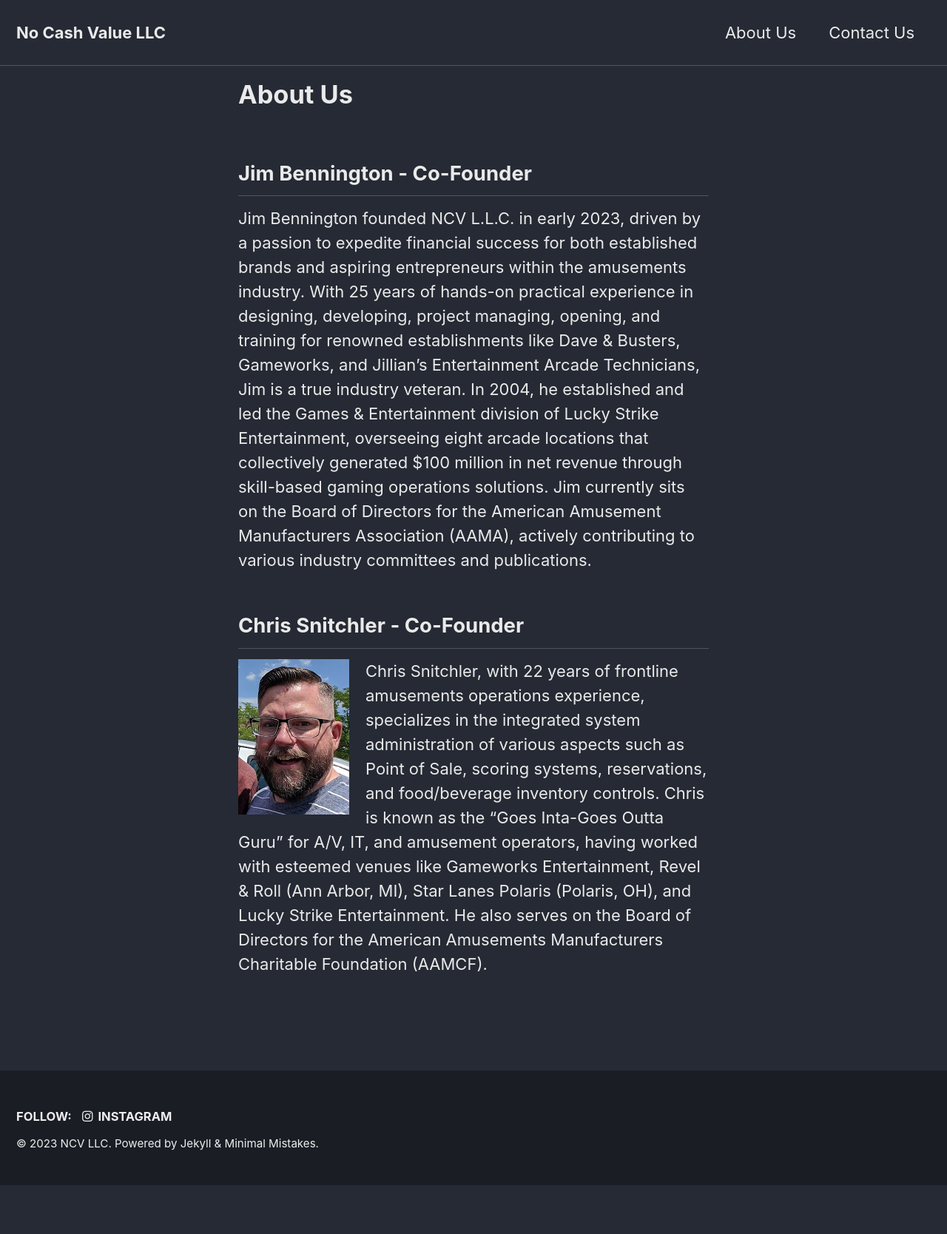
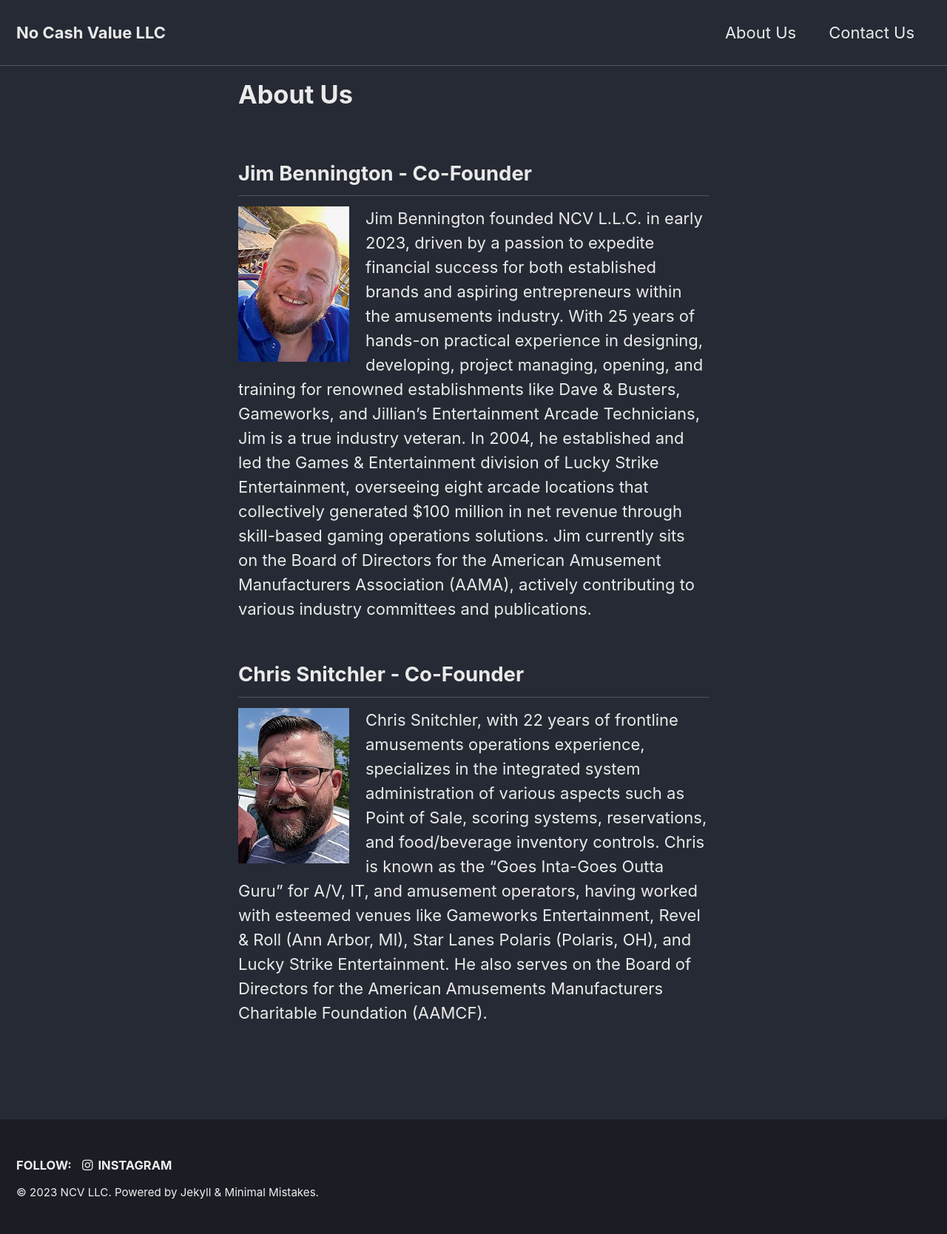
Before and after one commit to cdigitaldetroit/NCVLLC, a Jekyll site: the page built from _pages/about.md, in a window 1280 px wide. Shown: the whole page at 74% size. Built offline with Jekyll 4.4.1, drawn with Linux system fonts in a browser that asks for light colours; cached includes are drawn as plain includes; before the commit the page ends 1602 px from its top, so only the background shows below that.

Commit message:
Added gizmo image

```diff
--- a/_pages/about.md
+++ b/_pages/about.md
@@ -5,8 +5,8 @@
 
 ## Jim Bennington - Co-Founder
 
-Jim Bennington founded NCV L.L.C. in early 2023, driven by a passion to expedite financial success for both established brands and aspiring entrepreneurs within the amusements industry. With 25 years of hands-on practical experience in designing, developing, project managing, opening, and training for renowned establishments like Dave & Busters, Gameworks, and Jillian’s Entertainment Arcade Technicians, Jim is a true industry veteran. In 2004, he established and led the Games & Entertainment division of Lucky Strike Entertainment, overseeing eight arcade locations that collectively generated $100 million in net revenue through skill-based gaming operations solutions. Jim currently sits on the Board of Directors for the American Amusement Manufacturers Association (AAMA), actively contributing to various industry committees and publications.
+![image-left]({{ site.url }}{{ site.baseurl }}/assets/images/gizmo.png){: .align-left}Jim Bennington founded NCV L.L.C. in early 2023, driven by a passion to expedite financial success for both established brands and aspiring entrepreneurs within the amusements industry. With 25 years of hands-on practical experience in designing, developing, project managing, opening, and training for renowned establishments like Dave & Busters, Gameworks, and Jillian’s Entertainment Arcade Technicians, Jim is a true industry veteran. In 2004, he established and led the Games & Entertainment division of Lucky Strike Entertainment, overseeing eight arcade locations that collectively generated $100 million in net revenue through skill-based gaming operations solutions. Jim currently sits on the Board of Directors for the American Amusement Manufacturers Association (AAMA), actively contributing to various industry committees and publications.
 
 ## Chris Snitchler - Co-Founder
 
-![image-left]({{ site.url }}{{ site.baseurl }}/assets/images/Snitch.png){: .align-left}Chris Snitchler, with 22 years of frontline amusements operations experience, specializes in the integrated system administration of various aspects such as Point of Sale, scoring systems, reservations, and food/beverage inventory controls. Chris is known as the "Goes Inta-Goes Outta Guru" for A/V, IT, and amusement operators, having worked with esteemed venues like Gameworks Entertainment, Revel & Roll (Ann Arbor, MI), Star Lanes Polaris (Polaris, OH), and Lucky Strike Entertainment. He also serves on the Board of Directors for the American Amusements Manufacturers Charitable Foundation (AAMCF).
+![image-left]({{ site.url }}{{ site.baseurl }}/assets/images/snitch.png){: .align-left}Chris Snitchler, with 22 years of frontline amusements operations experience, specializes in the integrated system administration of various aspects such as Point of Sale, scoring systems, reservations, and food/beverage inventory controls. Chris is known as the "Goes Inta-Goes Outta Guru" for A/V, IT, and amusement operators, having worked with esteemed venues like Gameworks Entertainment, Revel & Roll (Ann Arbor, MI), Star Lanes Polaris (Polaris, OH), and Lucky Strike Entertainment. He also serves on the Board of Directors for the American Amusements Manufacturers Charitable Foundation (AAMCF).
```
Also changed, not shown: assets/images/gizmo.png (added).
